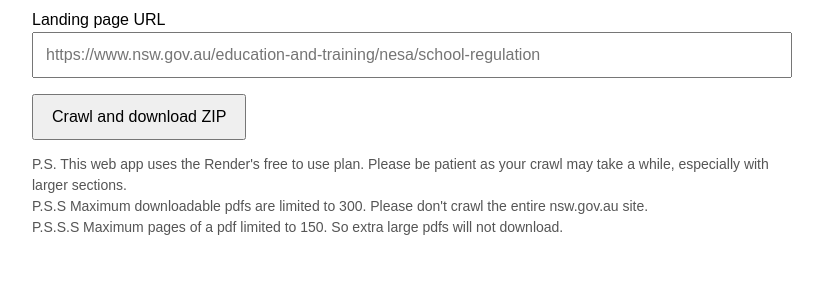
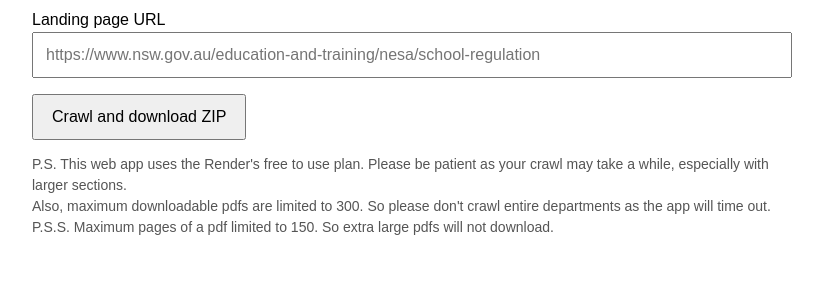
Before and after one commit to myic90/pdf-crawler, a Flask app: page / in a window 1280 px wide. Shown: the part 256-556 px from the top of the page, without its empty margins (228-1051 px from the left). Run offline with Flask 3, Linux system fonts and the light colour scheme.

Commit message:
Update index.html

```diff
--- a/templates/index.html
+++ b/templates/index.html
@@ -122,8 +122,8 @@
 
   <p class="hint">
     P.S. This web app uses the Render's free to use plan. Please be patient as your crawl may take a while, especially with larger sections.<br/>
-    P.S.S Maximum downloadable pdfs are limited to 300. Please don't crawl the entire nsw.gov.au site.<br/>
-    P.S.S.S Maximum pages of a pdf limited to 150. So extra large pdfs will not download.
+    Also, maximum downloadable pdfs are limited to 300. So please don't crawl entire departments as the app will time out.<br/>
+    P.S.S. Maximum pages of a pdf limited to 150. So extra large pdfs will not download.
   </p>
 
   <script>
```
